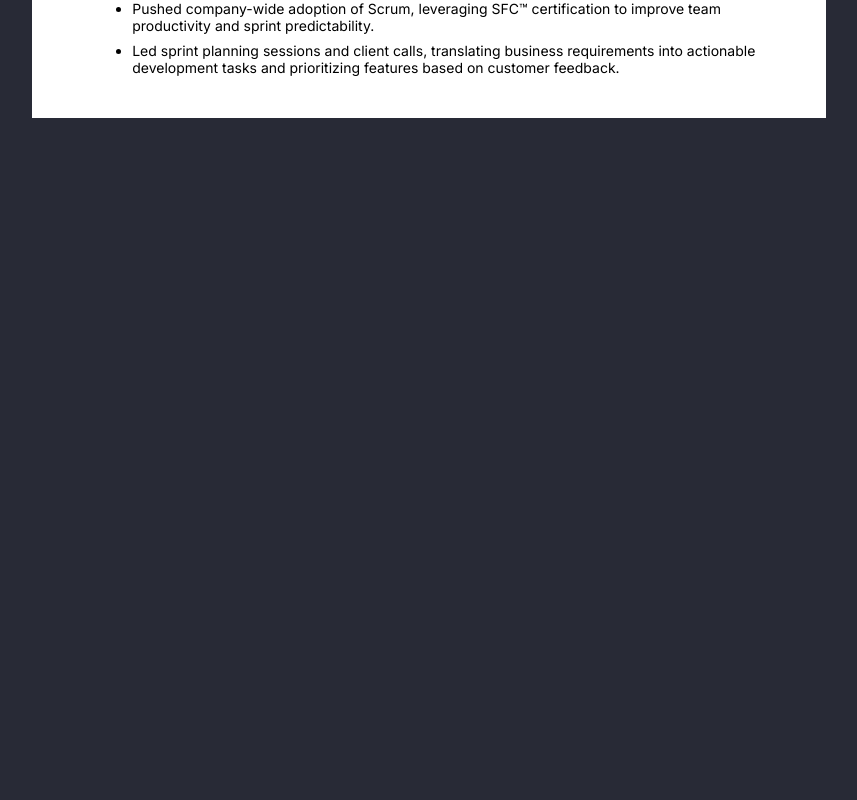
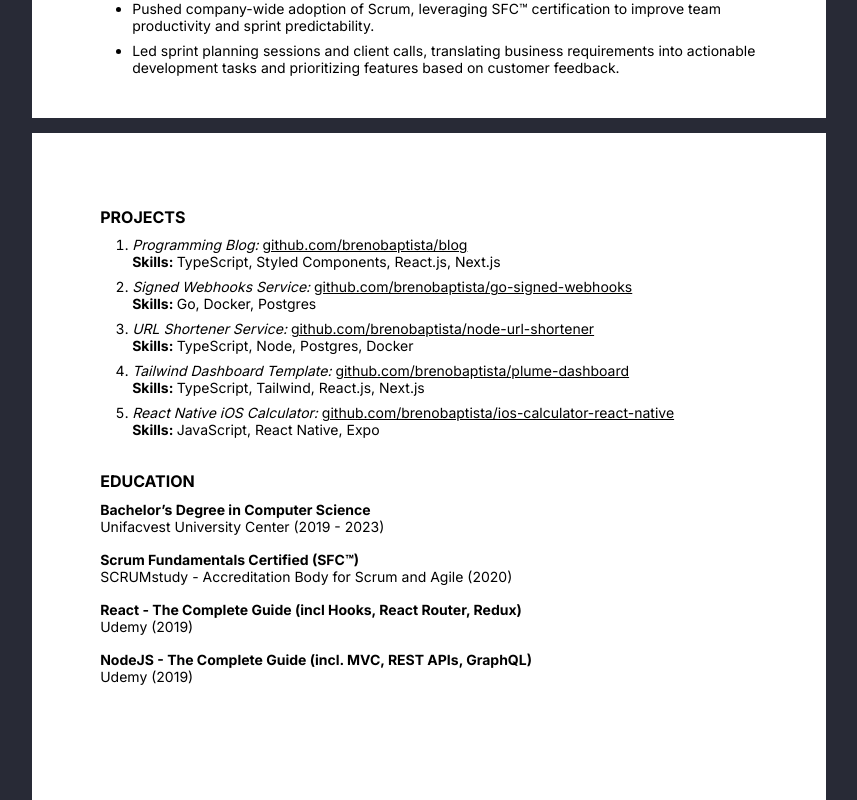
Before and after one commit to brenobaptista/blog, a Next.js app: page /resume in a window 1280 px wide. Shown: the part 1020-1820 px from the top of the page, without its empty margins (211-1068 px from the left). Before the commit the page ends 1153 px from the top, so only its background shows below. Built offline with nearby package versions, Linux system fonts and the light colour scheme.

Commit message:
Add second page back to resume

```diff
--- a/src/pages/resume.tsx
+++ b/src/pages/resume.tsx
@@ -30,7 +30,7 @@ const Resume = () => (
             <div>
               Senior software engineer with a bachelor’s degree in Computer
               Science and 7+ years of experience at high-growth early-stage
-              startups. SFC™.
+              startups.
             </div>
           </Author>
           <Social>
@@ -188,6 +188,102 @@ const Resume = () => (
         </Section>
       </Content>
     </Page>
+
+    <Page>
+      <Content>
+        <Section>
+          <h2>PROJECTS</h2>
+          <ol>
+            <li>
+              <i>Programming Blog: </i>
+              <a
+                href='https://github.com/brenobaptista/blog'
+                target='_blank'
+                rel='noreferrer noopener'
+              >
+                github.com/brenobaptista/blog
+              </a>
+              <br />
+              <b>Skills: </b>TypeScript, Styled Components, React.js, Next.js
+            </li>
+            <li>
+              <i>Signed Webhooks Service: </i>
+              <a
+                href='https://github.com/brenobaptista/go-signed-webhooks'
+                target='_blank'
+                rel='noreferrer noopener'
+              >
+                github.com/brenobaptista/go-signed-webhooks
+              </a>
+              <br />
+              <b>Skills: </b>Go, Docker, Postgres
+            </li>
+            <li>
+              <i>URL Shortener Service: </i>
+              <a
+                href='https://github.com/brenobaptista/node-url-shortener'
+                target='_blank'
+                rel='noreferrer noopener'
+              >
+                github.com/brenobaptista/node-url-shortener
+              </a>
+              <br />
+              <b>Skills: </b>TypeScript, Node, Postgres, Docker
+            </li>
+            <li>
+              <i>Tailwind Dashboard Template: </i>
+              <a
+                href='https://github.com/brenobaptista/plume-dashboard'
+                target='_blank'
+                rel='noreferrer noopener'
+              >
+                github.com/brenobaptista/plume-dashboard
+              </a>
+              <br />
+              <b>Skills: </b>TypeScript, Tailwind, React.js, Next.js
+            </li>
+            <li>
+              <i>React Native iOS Calculator: </i>
+              <a
+                href='https://github.com/brenobaptista/ios-calculator-react-native'
+                target='_blank'
+                rel='noreferrer noopener'
+              >
+                github.com/brenobaptista/ios-calculator-react-native
+              </a>
+              <br />
+              <b>Skills: </b>JavaScript, React Native, Expo
+            </li>
+          </ol>
+        </Section>
+
+        <Section>
+          <h2>EDUCATION</h2>
+          <div>
+            <strong>Bachelor’s Degree in Computer Science</strong>
+            <div>Unifacvest University Center (2019 - 2023)</div>
+          </div>
+          <div>
+            <strong>Scrum Fundamentals Certified (SFC™)</strong>
+            <div>
+              SCRUMstudy - Accreditation Body for Scrum and Agile (2020)
+            </div>
+          </div>
+          <div>
+            <strong>
+              React - The Complete Guide (incl Hooks, React Router, Redux)
+            </strong>
+            <div>Udemy (2019)</div>
+          </div>
+          <div>
+            <strong>
+              NodeJS - The Complete Guide (incl. MVC, REST APIs, GraphQL)
+            </strong>
+            <div>Udemy (2019)</div>
+          </div>
+        </Section>
+      </Content>
+    </Page>
   </>
 )
 
```
